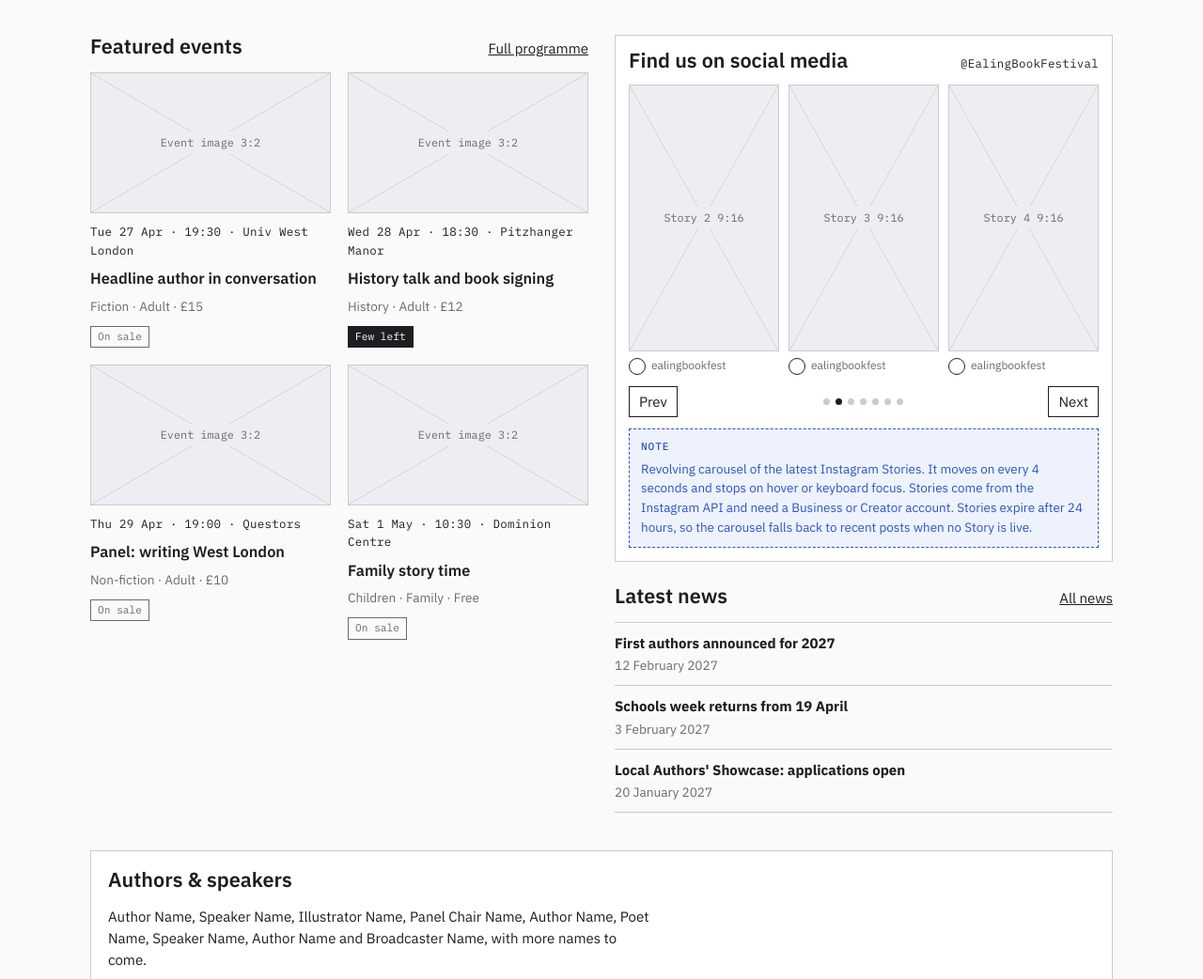
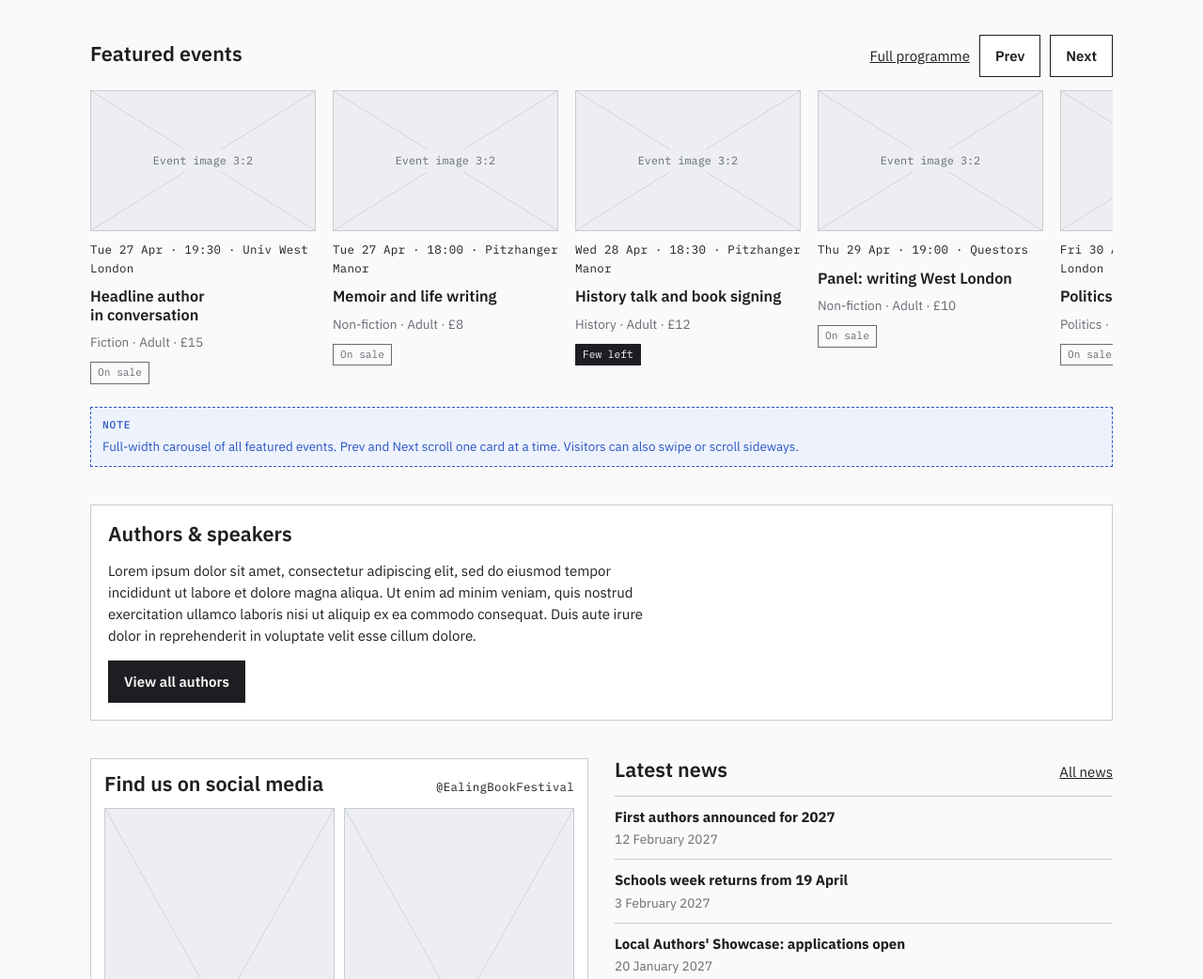
Before and after one commit to abow-dot/ebf-wireframes, a plain HTML site: page v2/index.html in a window 1280 px wide. Shown: the part 569-1611 px from the top of the page at 94% size. Drawn offline with Linux system fonts and the light colour scheme.

Commit message:
v2: home page layout and footer changes
Co-Authored-By: Claude Opus 5.5 <noreply@anthropic.com>
Claude-Session: https://claude.ai/code/session_01CbQ2VbYfgAYxgK97LZP5vB

```diff
--- a/v2/index.html
+++ b/v2/index.html
@@ -177,7 +177,10 @@ select, input, textarea { font: inherit; padding: 8px 10px; border: 1px solid va
 .news-links a { display: grid; gap: 2px; padding-block: 10px; border-bottom: 1px solid var(--line); text-decoration: none; }
 .news-links a:hover strong { text-decoration: underline; }
 .carousel { border: 1px solid var(--line); background: var(--surface); padding: 14px; display: grid; gap: 12px; }
-.car-track { display: grid; grid-template-columns: repeat(3, minmax(0, 1fr)); gap: 10px; }
+.car-track { display: grid; grid-template-columns: repeat(2, minmax(0, 1fr)); gap: 10px; }
+.fe-track { display: grid; grid-auto-flow: column; grid-auto-columns: minmax(240px, calc((100% - 54px) / 4)); gap: 18px; overflow-x: auto; scroll-snap-type: x mandatory; padding-bottom: 10px; }
+.fe-track > * { scroll-snap-align: start; }
+@media (max-width: 880px) { .fe-track { grid-auto-columns: minmax(220px, 70%); } }
 .story { display: grid; gap: 6px; text-decoration: none; }
 .story .ph { aspect-ratio: 9 / 16; min-height: 0; }
 .story .who { display: flex; gap: 6px; align-items: center; font-size: 0.75rem; color: var(--muted); }
@@ -243,21 +246,20 @@ select, input, textarea { font: inherit; padding: 8px 10px; border: 1px solid va
 <footer class="site-footer">
   <div class="wrap">
     <div class="foot-cols">
+      <div><h3>Festival 2027</h3><a href="#programme">Programme</a><a href="#venues">Venues</a><a href="#faqs">FAQs</a><a href="#past">Past Festivals</a></div>
+      <div><h3>The Charity</h3><a href="#about">About</a><a href="#contact">Contact</a><a href="#policies">Policies</a></div>
       <div class="stack-s">
-        <h3>Get the festival newsletter</h3>
+        <h3>Get the Festival newsletter</h3>
         <form class="stack-s js-form" id="foot-news">
           <label class="f" for="foot-email">Email address<input id="foot-email" type="email" placeholder="name@example.com"></label>
           <button class="btn primary" type="submit">Sign up</button>
           <span class="form-msg" hidden>Wireframe only. Connect to the newsletter platform.</span>
         </form>
-        <div class="stack-s" style="padding-top:6px;border-top:1px solid var(--line)">
-          <span class="meta">Support free schools and community events.</span>
-          <a class="btn" href="#donate">Donate now</a>
-        </div>
       </div>
-      <div><h3>Festival 2027</h3><a href="#programme">Programme</a><a href="#venues">Venues</a><a href="#faqs">FAQs</a><a href="#past">Past Festivals</a></div>
-      <div><h3>The charity</h3><a href="#about">About</a><a href="#get-involved">Get Involved</a><a href="#donate">Donate</a><a href="#contact">Contact</a></div>
-      <div><h3>Policies</h3><a href="#accessibility">Accessibility</a><a href="#privacy">Privacy Policy</a><a href="#cookies">Cookie Policy</a><a href="#safeguarding">Safeguarding Policy</a></div>
+      <div class="stack-s" style="align-content:start">
+        <div><h3>Get Involved</h3><a href="#volunteer">Volunteer with Us</a><a href="#sponsor">Become a Sponsor</a></div>
+        <a class="btn primary" href="#donate">Donate now</a>
+      </div>
     </div>
     <div class="foot-base">
       <span>Ealing Book Festival is a Charitable Incorporated Organisation registered with the Charity Commission in England and Wales (1205805).</span>
@@ -303,17 +305,17 @@ select, input, textarea { font: inherit; padding: 8px 10px; border: 1px solid va
   /* route: hx = Humanitix, venue = venue box office, free = no booking, free-book = free Humanitix registration */
   const EVENTS = [
     { id: 1, title: 'Headline author in conversation', day: DAYS[0], time: '19:30', end: '20:30', venue: 'Univ West London', genre: 'Fiction', age: 'Adult', price: '£15', route: 'hx', status: 'On sale', featured: 1 },
-    { id: 8, title: 'Memoir and life writing', day: DAYS[0], time: '18:00', end: '19:00', venue: 'Pitzhanger Manor', genre: 'Non-fiction', age: 'Adult', price: '£8', route: 'hx', status: 'On sale' },
+    { id: 8, title: 'Memoir and life writing', day: DAYS[0], time: '18:00', end: '19:00', venue: 'Pitzhanger Manor', genre: 'Non-fiction', age: 'Adult', price: '£8', route: 'hx', status: 'On sale', featured: 1 },
     { id: 9, title: 'Nature writing talk', day: DAYS[1], time: '11:00', end: '12:00', venue: 'Pitzhanger Manor', genre: 'Nature', age: 'Adult', price: '£10', route: 'hx', status: 'On sale' },
     { id: 2, title: 'History talk and book signing', day: DAYS[1], time: '18:30', end: '19:30', venue: 'Pitzhanger Manor', genre: 'History', age: 'Adult', price: '£12', route: 'hx', status: 'Few left', featured: 1 },
     { id: 10, title: 'Young adult fiction panel', day: DAYS[2], time: '17:00', end: '18:00', venue: 'Dominion Centre', genre: 'Fiction', age: '12+', price: '£8', route: 'hx', status: 'On sale' },
     { id: 3, title: 'Panel: writing West London', day: DAYS[2], time: '19:00', end: '20:15', venue: 'Questors', genre: 'Non-fiction', age: 'Adult', price: '£10', route: 'venue', status: 'On sale', featured: 1 },
-    { id: 11, title: 'Politics in conversation', day: DAYS[3], time: '19:00', end: '20:00', venue: 'Univ West London', genre: 'Politics', age: 'Adult', price: '£15', route: 'hx', status: 'On sale' },
-    { id: 7, title: 'Crime fiction double bill', day: DAYS[3], time: '20:00', end: '21:30', venue: 'Questors', genre: 'Fiction', age: 'Adult', price: '£12', route: 'hx', status: 'Sold out' },
+    { id: 11, title: 'Politics in conversation', day: DAYS[3], time: '19:00', end: '20:00', venue: 'Univ West London', genre: 'Politics', age: 'Adult', price: '£15', route: 'hx', status: 'On sale', featured: 1 },
+    { id: 7, title: 'Crime fiction double bill', day: DAYS[3], time: '20:00', end: '21:30', venue: 'Questors', genre: 'Fiction', age: 'Adult', price: '£12', route: 'hx', status: 'Sold out', featured: 1 },
     { id: 4, title: 'Family story time', day: DAYS[4], time: '10:30', end: '11:15', venue: 'Dominion Centre', genre: 'Children', age: 'Family', price: 'Free', route: 'free-book', status: 'On sale', featured: 1 },
     { id: 5, title: 'Poetry open mic', day: DAYS[4], time: '16:00', end: '18:00', venue: 'Pitzhanger Manor', genre: 'Poetry', age: 'All ages', price: 'Free', route: 'free', status: '', kind: 'openmic' },
-    { id: 12, title: 'Picture book drawing workshop', day: DAYS[5], time: '11:00', end: '12:00', venue: 'Dominion Centre', genre: 'Children', age: 'Family', price: '£8', route: 'hx', status: 'On sale' },
-    { id: 6, title: 'Closing night event', day: DAYS[5], time: '19:30', end: '20:45', venue: 'Univ West London', genre: 'Fiction', age: 'Adult', price: '£15', route: 'hx', status: 'On sale soon', onsale: '1 March 2027' }
+    { id: 12, title: 'Picture book drawing workshop', day: DAYS[5], time: '11:00', end: '12:00', venue: 'Dominion Centre', genre: 'Children', age: 'Family', price: '£8', route: 'hx', status: 'On sale', featured: 1 },
+    { id: 6, title: 'Closing night event', day: DAYS[5], time: '19:30', end: '20:45', venue: 'Univ West London', genre: 'Fiction', age: 'Adult', price: '£15', route: 'hx', status: 'On sale soon', onsale: '1 March 2027', featured: 1 }
   ];
   const SCHOOL = [
     { id: 101, title: 'Author and book event', day: 'Monday 19 April', time: '10:00', end: '11:00', venue: 'Dominion Centre', genre: 'Schools', age: 'Years 3 to 4', kind: 'school' },
@@ -385,13 +387,13 @@ select, input, textarea { font: inherit; padding: 8px 10px; border: 1px solid va
       <div class="section-head"><h2>Find us on social media</h2><span class="mono">@EalingBookFestival</span></div>
       <div class="car-track" id="car-track"></div>
       <div class="car-ctrl"><button type="button" id="car-prev" aria-label="Previous stories">Prev</button><div class="dots" id="car-dots"></div><button type="button" id="car-next" aria-label="Next stories">Next</button></div>
-      ${note('Revolving carousel of the latest Instagram Stories. It moves on every 4 seconds and stops on hover or keyboard focus. Stories come from the Instagram API and need a Business or Creator account. Stories expire after 24 hours, so the carousel falls back to recent posts when no Story is live.')}
+      ${note('Revolving carousel of the latest Instagram Stories, two at a time. It moves on every 4 seconds and stops on hover or keyboard focus. Stories come from the Instagram API and need a Business or Creator account. Stories expire after 24 hours, so the carousel falls back to recent posts when no Story is live.')}
     </section>`;
   }
   function drawCarousel() {
     const track = document.getElementById('car-track'); if (!track) return;
     const n = STORIES.length;
-    track.innerHTML = [0, 1, 2].map((k) => {
+    track.innerHTML = [0, 1].map((k) => {
       const s = STORIES[(carIndex + k) % n];
       return `<a class="story" href="#home">${ph('Story ' + s + ' 9:16', 0)}<span class="who"><i></i>ealingbookfest</span></a>`;
     }).join('');
@@ -436,9 +438,8 @@ select, input, textarea { font: inherit; padding: 8px 10px; border: 1px solid va
         <section class="stack-s"><h2>Support the festival</h2>${tiles([['Donate', 'donate', 'Gift Aid adds 25p to every £1'], ['Volunteer', 'volunteer', 'Help at the 2027 festival'], ['Become a Sponsor', 'sponsor', 'Packages for local business']])}</section>
         ${partners}</div>`, after: startCarousel };
     }
-    const names = AUTHORS.map((a) => a.name).concat(['Author Name', 'Poet Name', 'Speaker Name', 'Author Name', 'Broadcaster Name']);
     return { title: 'Home (programme live mode)', html: `<div class="stack">
-      ${note('In-season mode. Featured events come from the Event post type with a "Featured" tick box. Editors pick four.')}
+      ${note('In-season mode. Featured events come from the Event post type with a "Featured" tick box.')}
       <section class="halves" style="align-items:center">
         <div class="stack-s"><span class="mono">TUE 27 APRIL TO SUN 2 MAY 2027</span>
           <h1>The 2027 programme is live</h1>
@@ -446,22 +447,28 @@ select, input, textarea { font: inherit; padding: 8px 10px; border: 1px solid va
           <div class="row">${btn('See the programme', '#programme', true)}${btn('Plan your visit', '#venues')}</div></div>
         ${ph('Hero image: headline author', 320)}
       </section>
-      <section class="halves">
-        <div class="stack-s"><div class="section-head"><h2>Featured events</h2><a href="#programme">Full programme</a></div>
-          <div class="grid-2x2">${EVENTS.filter((e) => e.featured).map(eventCard).join('')}</div></div>
-        <div class="stack-m">${carouselHTML()}
-          <section class="stack-s"><div class="section-head"><h2>Latest news</h2><a href="#news">All news</a></div>
-            <div class="news-links">${POSTS.slice(0, 3).map(postLink).join('')}</div></section></div>
+      <section class="stack-s" aria-roledescription="carousel" aria-label="Featured events">
+        <div class="section-head"><h2>Featured events</h2>
+          <div class="row"><a href="#programme">Full programme</a><button type="button" class="btn" id="fe-prev" aria-label="Previous events">Prev</button><button type="button" class="btn" id="fe-next" aria-label="Next events">Next</button></div></div>
+        <div class="fe-track" id="fe-track">${EVENTS.filter((e) => e.featured).map(eventCard).join('')}</div>
+        ${note('Full-width carousel of all featured events. Prev and Next scroll one card at a time. Visitors can also swipe or scroll sideways.')}
       </section>
       <section class="panel"><h2>Authors &amp; speakers</h2>
-        <p>${names.slice(0, -1).join(', ')} and ${names[names.length - 1]}, with more names to come.</p>
-        <div>${btn('View all authors', '#authors', true)}</div>
-        ${note('Paragraph of names. Each name can link to its author page. The list comes from the Author post type, so editors only add authors once.')}</section>
+        <p>Lorem ipsum dolor sit amet, consectetur adipiscing elit, sed do eiusmod tempor incididunt ut labore et dolore magna aliqua. Ut enim ad minim veniam, quis nostrud exercitation ullamco laboris nisi ut aliquip ex ea commodo consequat. Duis aute irure dolor in reprehenderit in voluptate velit esse cillum dolore.</p>
+        <div>${btn('View all authors', '#authors', true)}</div></section>
+      <section class="halves">${carouselHTML()}
+        <section class="stack-s"><div class="section-head"><h2>Latest news</h2><a href="#news">All news</a></div>
+          <div class="news-links">${POSTS.slice(0, 3).map(postLink).join('')}</div></section>
+      </section>
       <section class="stack-s"><h2>More than talks</h2>${tiles([
         ['Schools Programme', 'schools', 'Schools week from Monday 19 April'], ['Community Events', 'community', 'Free events across Ealing'], ["Local Authors' Showcase", 'showcase', 'New local writing']])}</section>
-      <section class="band" style="margin-inline:calc(50% - 50vw)"><div class="wrap grid-2" style="align-items:center">
-        <div class="stack-s"><h2>Festival news in your inbox</h2><p>New events, sell-out warnings and author news.</p></div>${newsletterForm('home-news')}</div></section>
-      ${partners}</div>`, after: startCarousel };
+      ${partners}</div>`, after() {
+        startCarousel();
+        const t = document.getElementById('fe-track');
+        const by = (d) => { const c = t.querySelector('.card'); const w = c ? c.getBoundingClientRect().width + 18 : 300; t.scrollBy({ left: d * w, behavior: reduceMotion ? 'auto' : 'smooth' }); };
+        document.getElementById('fe-prev').addEventListener('click', () => by(-1));
+        document.getElementById('fe-next').addEventListener('click', () => by(1));
+      } };
   }
 
   function festival() {
@@ -790,6 +797,8 @@ select, input, textarea { font: inherit; padding: 8px 10px; border: 1px solid va
         <section class="panel"><h3>Send a message</h3><form class="stack-s js-form" id="contact-form"><label class="f" for="c-name">Name<input id="c-name"></label><label class="f" for="c-email">Email<input id="c-email" type="email"></label><label class="f" for="c-topic">Topic<select id="c-topic"><option>General</option><option>Tickets</option><option>Schools</option><option>Press</option><option>Sponsorship</option></select></label><label class="f" for="c-msg">Message<textarea id="c-msg" rows="5"></textarea></label><button class="btn primary" type="submit">Send message</button><span class="form-msg" hidden>Wireframe only. Connect to a form plugin with spam protection.</span></form></section></div>`);
   }
 
+  const policies = () => simple('Policies', 'Festival and charity policies.', [['About', 'about'], ['Policies']],
+    `<div class="list">${[['Accessibility', 'accessibility'], ['Privacy Policy', 'privacy'], ['Cookie Policy', 'cookies'], ['Safeguarding Policy', 'safeguarding']].map(([t, h]) => `<a class="list-row" href="#${h}"><span class="mono">Policy</span><span>${t}</span><span class="chip">Read</span></a>`).join('')}</div>${note('Footer link "Policies" opens this list. Each policy is a WordPress page.')}`);
   const policy = (t) => simple(t, 'Last updated [date].', [[t]], `<div class="stack-s">${lines(6)}${lines(5)}${lines(4)}</div>`);
 
   function sitemap() {
@@ -805,7 +814,7 @@ select, input, textarea { font: inherit; padding: 8px 10px; border: 1px solid va
         ${li('Get Involved', 'get-involved', li('Donate', 'donate') + li('Volunteer', 'volunteer') + li('Open Roles', 'roles'))}</ul></li>
       <li class="top"><a href="#news">News</a><ul>${li('[Blog post]', 'post-1')}</ul></li>
       <li class="top"><a href="#contact">Contact</a></li>
-      <li class="top"><span>Footer</span><ul>${li('Accessibility', 'accessibility')}${li('Privacy Policy', 'privacy')}${li('Cookie Policy', 'cookies')}${li('Safeguarding Policy', 'safeguarding')}</ul></li></ul>`;
+      <li class="top"><span>Footer</span><ul>${li('Policies', 'policies')}${li('Accessibility', 'accessibility')}${li('Privacy Policy', 'privacy')}${li('Cookie Policy', 'cookies')}${li('Safeguarding Policy', 'safeguarding')}</ul></li></ul>`;
     return simple('Sitemap', 'Every page in this wireframe. Select a page to open it.', [['Sitemap']], `<div class="tree">${tree}</div>
       ${note('Example events: 1 Humanitix, 3 venue box office, 4 free with booking, 5 poetry open mic, 6 on sale soon, 7 sold out, 101 schools event.')}
       <div class="row">${[1, 3, 4, 5, 6, 7].map((i) => btn('Event ' + i, '#event-' + i)).join('')}${btn('Event 101', '#school-101')}</div>
@@ -813,7 +822,7 @@ select, input, textarea { font: inherit; padding: 8px 10px; border: 1px solid va
   }
 
   const STATIC = { home, festival, programme, authors, schools, community, showcase, venues, faqs, past, about, team, partners, sponsor, governance,
-    'get-involved': getInvolved, donate, volunteer, roles, news, contact, sitemap,
+    'get-involved': getInvolved, policies, donate, volunteer, roles, news, contact, sitemap,
     accessibility: () => policy('Accessibility'), privacy: () => policy('Privacy Policy'), cookies: () => policy('Cookie Policy'), safeguarding: () => policy('Safeguarding Policy') };
 
   function resolve(key) {
```
